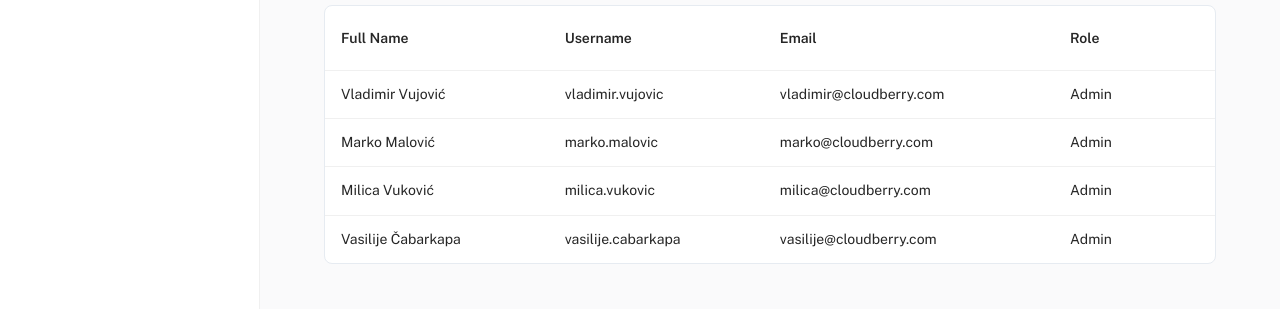
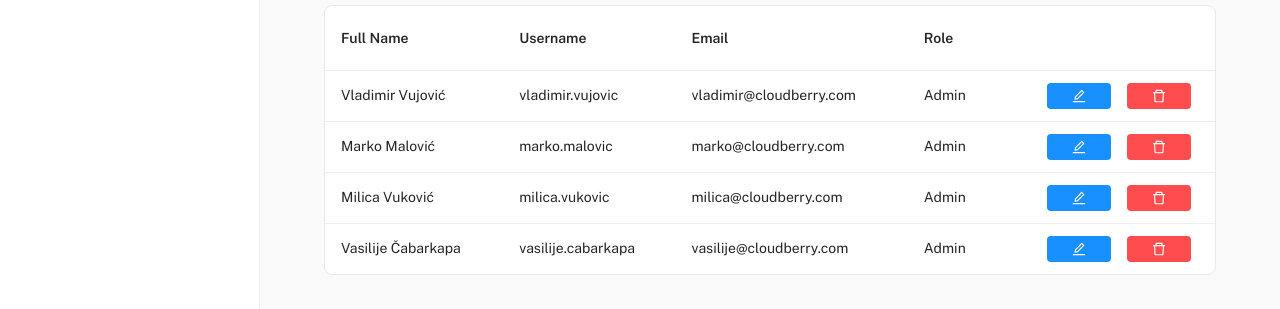
Before and after one commit to vascabarkapa/raspberry-cluster-analysis, a React (Create React App) app in the folder client/: page /users in a window 1280 px wide. Shown: the part 143-452 px from the top of the page. Built offline with nearby package versions, Linux system fonts and the light colour scheme.

Commit message:
action buttons - user table

```diff
--- a/client/src/pages/users/UsersTable.js
+++ b/client/src/pages/users/UsersTable.js
@@ -1,5 +1,8 @@
 // material-ui
-import { Box, Table, TableBody, TableCell, TableContainer, TableHead, TableRow } from '@mui/material';
+import { Box, Button, Table, TableBody, TableCell, TableContainer, TableHead, TableRow, Tooltip } from '@mui/material';
+
+// assets
+import { EditOutlined, DeleteOutlined } from '@ant-design/icons';
 
 function createData(fullName, username, email, role) {
   return { fullName, username, email, role };
@@ -98,7 +101,18 @@ export default function UsersTable() {
                   <TableCell align="left">{row.username}</TableCell>
                   <TableCell align="left">{row.email}</TableCell>
                   <TableCell align="left">{row.role}</TableCell>
-                  <TableCell align="left"></TableCell>
+                  <TableCell align="right">
+                    <Tooltip title="Edit User">
+                      <Button variant="contained" color="primary" sx={{ mr: 2 }}>
+                        <EditOutlined />
+                      </Button>
+                    </Tooltip>
+                    <Tooltip title="Delete User">
+                      <Button variant="contained" color="error">
+                        <DeleteOutlined />
+                      </Button>
+                    </Tooltip>
+                  </TableCell>
                 </TableRow>
               );
             })}
```
